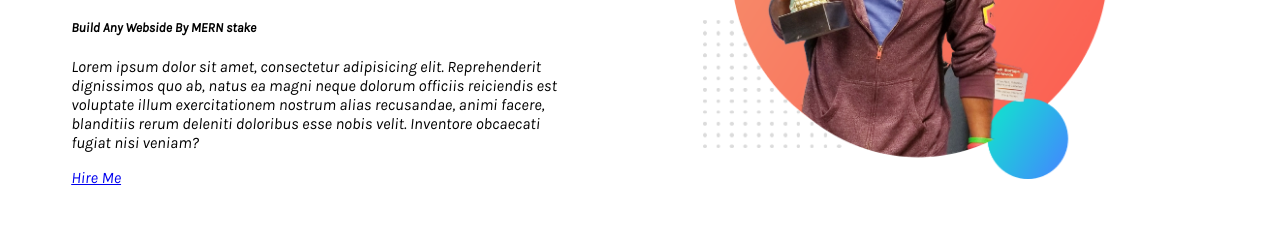
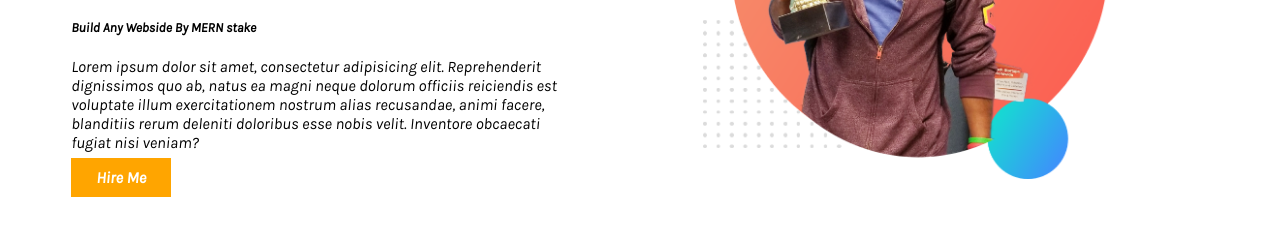
Before and after one commit to suvoislam123/Developer-Protfolio, a plain HTML site: page index.html in a window 1280 px wide. Shown: the part 294-530 px from the top of the page. Drawn offline with Linux system fonts and the light colour scheme.

Commit message:
some changes

```diff
--- a/index.html
+++ b/index.html
@@ -24,7 +24,7 @@
                 neque dolorum officiis reiciendis est voluptate illum exercitationem nostrum alias recusandae, animi
                 facere,
                 blanditiis rerum deleniti doloribus esse nobis velit. Inventore obcaecati fugiat nisi veniam?</p>
-            <a target="_blank" href="https://www.linkedin.com/in/shuvo-islam-75794918b/">Hire Me</a>
+            <a class="link-button" target="_blank" href="https://www.linkedin.com/in/shuvo-islam-75794918b/">Hire Me</a>
         </div>
         <div class="half-width">
             <img src="images/jhankar.png" alt="">
--- a/style.css
+++ b/style.css
@@ -16,3 +16,10 @@ section{
     width: 80%;
 
 }
+.link-button{
+    text-decoration: none;
+    background-color: orange;
+    padding: 10px 25px;
+    color: white;
+    font-weight: bold;
+}
```
